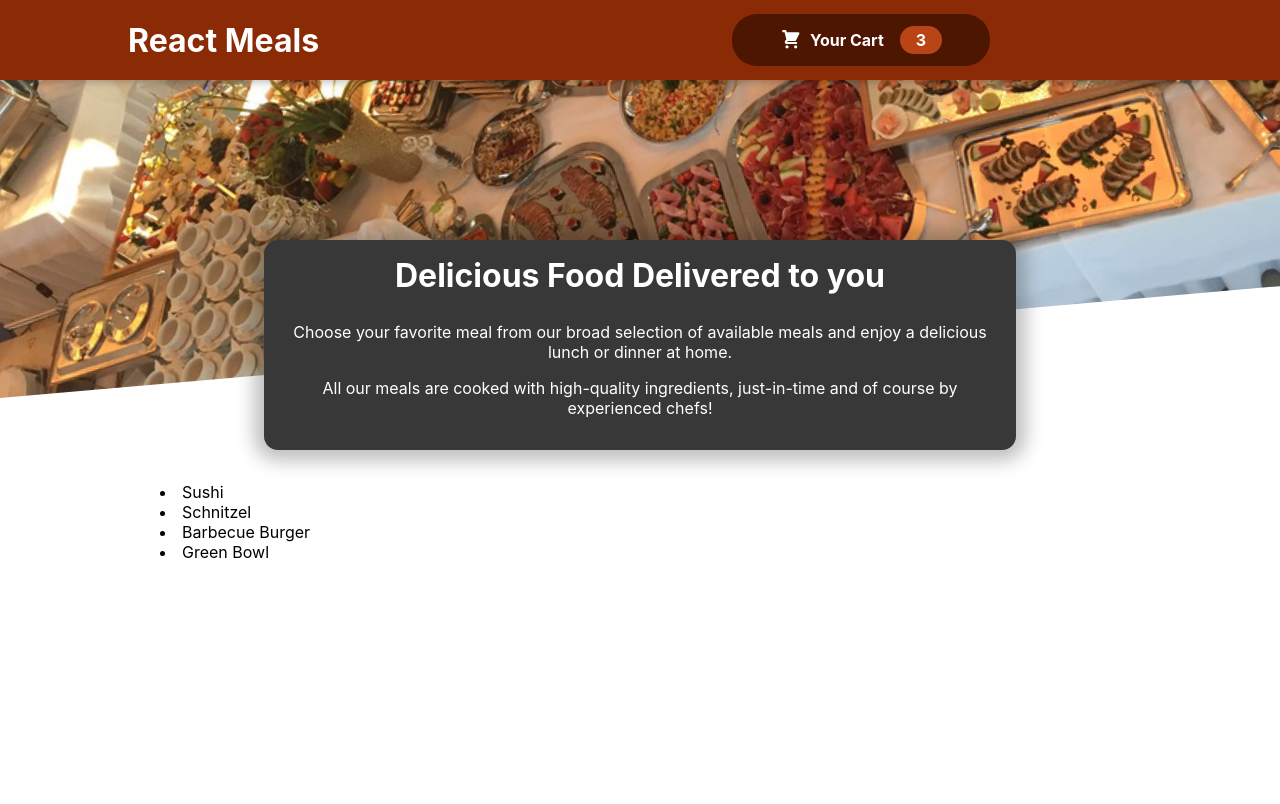
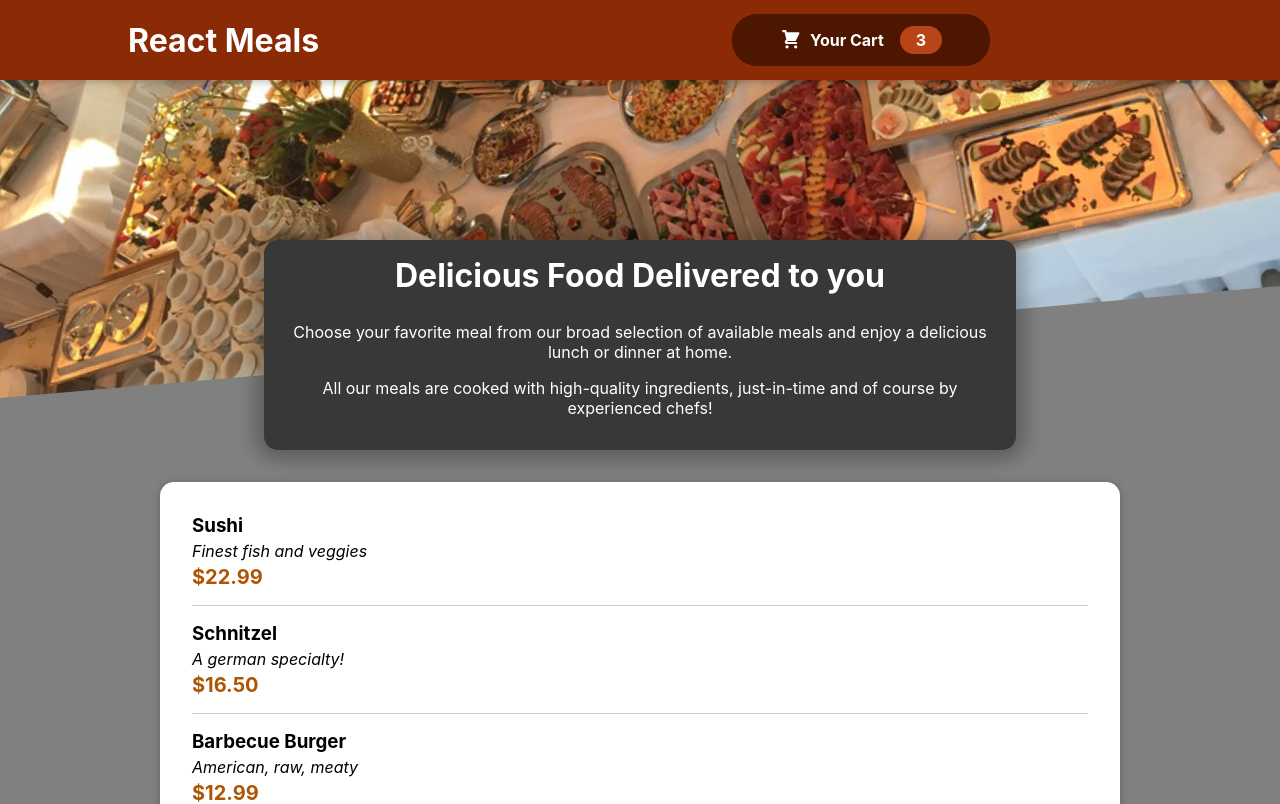
Before and after one commit to Shubh-Sad-Ratna/restaurant-website-eagle3, a React (Create React App) app: page / in a window 1280 px wide. Shown: the top 804 px of the page. Built offline with nearby package versions, Linux system fonts and the light colour scheme.

Commit message:
Making the Items visible

```diff
--- a/src/Component/Meals/AvailableMeals.js
+++ b/src/Component/Meals/AvailableMeals.js
@@ -1,6 +1,6 @@
-
+import Card from '../UI/Card';
 import classes from './AvailableMeals.module.css';
-
+import Mealitem from './MealItem/Mealitem';
 const DUMMY_MEALS = [
     {
       id: 'm1',
@@ -29,10 +29,13 @@ const DUMMY_MEALS = [
   ];
 
   const AvailableMeals=()=>{
-    const mealsList=DUMMY_MEALS.map((meal)=><li>{meal.name}</li>)
+    const mealsList=DUMMY_MEALS.map((meal)=><Mealitem
+    key={meal.id} name={meal.name} description={meal.description} price={meal.price}/>)
     return(
         <section className={classes.meals}>
-            {mealsList}
+            <Card>
+            <ul>{mealsList}</ul>
+            </Card>
         </section>
     )
   }
--- /dev/null
+++ b/src/Component/Meals/MealItem/Mealitem.js
@@ -0,0 +1,15 @@
+import classes from "./Mealitem.module.css"
+const Mealitem=(props)=>{
+    const price=`$${props.price.toFixed(2)}`
+    return(
+        <li className={classes.meal}>
+            <div>
+                <h3>{props.name}</h3>
+                <div className={classes.description}>{props.description}</div>
+                <div className={classes.price}>{price}</div>
+            </div>
+            <div></div>
+        </li>
+    )
+}
+export default Mealitem;
--- /dev/null
+++ b/src/Component/Meals/MealItem/Mealitem.module.css
@@ -0,0 +1,22 @@
+.meal {
+    display: flex;
+    justify-content: space-between;
+    margin: 1rem;
+    padding-bottom: 1rem;
+    border-bottom: 1px solid #ccc;
+  }
+
+  .meal h3 {
+    margin: 0 0 0.25rem 0;
+  }
+
+  .description {
+    font-style: italic;
+  }
+
+  .price {
+    margin-top: 0.25rem;
+    font-weight: bold;
+    color: #ad5502;
+    font-size: 1.25rem;
+  }
--- /dev/null
+++ b/src/Component/UI/Card.css
@@ -0,0 +1,6 @@
+.card {
+    padding: 1rem;
+    box-shadow: 0 2px 8px rgba(0, 0, 0, 0.25);
+    border-radius: 14px;
+    background-color: white;
+  }
--- /dev/null
+++ b/src/Component/UI/Card.js
@@ -0,0 +1,9 @@
+import "./Card.css"
+const Card=(props)=>{
+    return(
+        <div className="card">
+            {props.children}
+        </div>
+    )
+}
+export default Card;
--- a/src/index.css
+++ b/src/index.css
@@ -5,6 +5,7 @@ body {
     sans-serif;
   -webkit-font-smoothing: antialiased;
   -moz-osx-font-smoothing: grayscale;
+  background-color: gray;
 }
 
 code {
```
